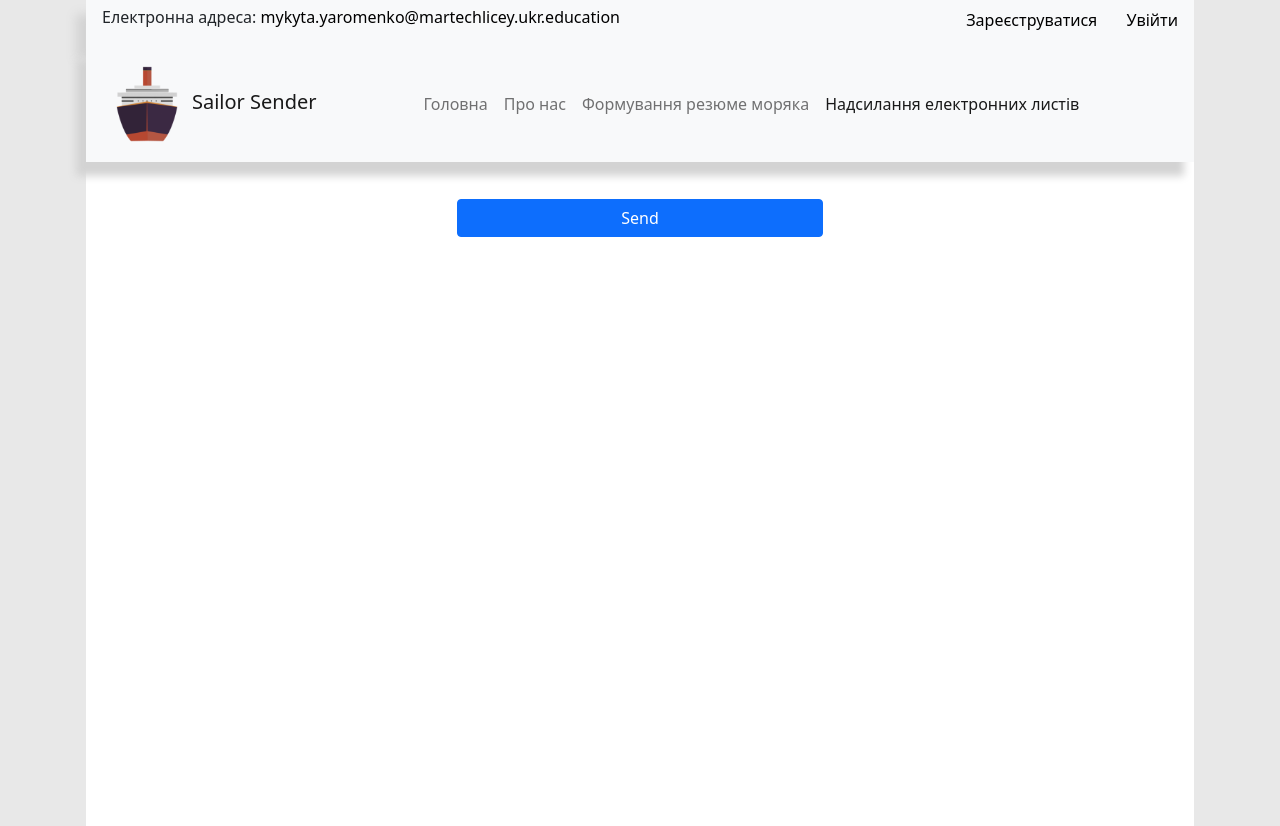
After one commit to nyarRoller/SailorSenderWeb, a Django app: page /sending in a window 1280 px wide. The commit adds this page. Run offline with Django 3.2, Linux system fonts and the light colour scheme; some libraries are stand-ins or nearby versions.

Commit message:
django v0.3

```diff
--- a/SailorSenderWeb/SailorSenderWeb/settings.py
+++ b/SailorSenderWeb/SailorSenderWeb/settings.py
@@ -39,6 +39,7 @@ INSTALLED_APPS = [
     'django.contrib.messages',
     'django.contrib.staticfiles',
     'main',
+    # 'livereload'
 ]
 
 MIDDLEWARE = [
--- /dev/null
+++ b/SailorSenderWeb/main/templates/main/about.html
@@ -0,0 +1,3 @@
+{% extends 'main/base.html' %}
+
+{%block aboutCl%}active{% endblock %}
--- /dev/null
+++ b/SailorSenderWeb/main/templates/main/base.html
@@ -0,0 +1,79 @@
+{% load static %}
+
+
+
+<!DOCTYPE html>
+<html lang="en">
+<head>
+    <meta charset="UTF-8">
+    <meta name="viewport" content="width=device-width, initial-scale=1.0">
+
+    <title>{% block tittle %}{% endblock %}</title>
+    <link rel = "stylesheet" href="{% static 'styles/reset.css' %}"/>
+    <link rel = "stylesheet" href="{% block stl %} {% endblock %}"/>
+    <link rel="stylesheet" href="https://stackpath.bootstrapcdn.com/bootstrap/5.0.0-alpha1/css/bootstrap.min.css" integrity="sha384-r4NyP46KrjDleawBgD5tp8Y7UzmLA05oM1iAEQ17CSuDqnUK2+k9luXQOfXJCJ4I" crossorigin="anonymous">
+    <link rel="stylesheet"  href="{% static 'styles/style.css' %}" />
+
+</head>
+<body>
+    <div class="container">
+        <nav class="navbar navbar-expand-lg navbar-light bg-light" id= "upperMenu">
+            <div class="container-fluid">
+                <div class="row">
+                  <div class = "col-9 email"><h6>Електронна адреса: <a href="#">mykyta.yaromenko@martechlicey.ukr.education</h6></a> </div>
+
+                  <div class = "acc col-3">
+                    <a href = "#"><span class = "reg"><h6>Зареєструватися</h6></span></a>
+                    <a href = "#"><span class = "login"><h6>Увійти</h6></span></a>
+                  </div>
+                </div>
+              </div>
+        </nav>
+        <nav class="navbar navbar-expand-lg navbar-light bg-light mainNav">
+            <div class="container-fluid">
+              <a class="navbar-brand" id = "logo" href="#"><img src="{%static 'images/icon.ico' %}" width="90" height="90" class="d-inline-block align-center" alt="" loading="lazy">Sailor Sender</a>
+              <button class="navbar-toggler" type="button" data-toggle="collapse" data-target="#navbarSupportedContent" aria-controls="navbarSupportedContent" aria-expanded="false" aria-label="Toggle navigation">
+                <span class="navbar-toggler-icon"></span>
+              </button>
+              <div class="collapse navbar-collapse navMenu" id="navbarSupportedContent">
+                <ul class="navbar-nav mr-auto mb-2 mb-lg-0">
+                  <li class="nav-item">
+                    <a class = "nav-link {%block homeCl %} {% endblock %}" href="{% url 'home' %}">Головна</a>
+                  </li>
+                  <li class="nav-item">
+                    <a class="nav-link {%block aboutCl %} {% endblock %}" href="{% url 'about' %}">Про нас</a>
+                  </li>
+                  <li class="nav-item">
+                      <a class="nav-link {%block apCl %} {% endblock %}" href="#">Формування резюме моряка</a>
+                  </li>
+                  <li class="nav-item">
+                      <a class="nav-link {%block sendingCl %} {% endblock %}" href="{% url 'email' %}">Надсилання електронних листів</a>
+                  </li>
+                  <!-- <li class="nav-item dropdown">
+                    <a class="nav-link dropdown-toggle" href="#" id="navbarDropdown" role="button" data-toggle="dropdown" aria-expanded="false">
+                      Функції
+                    </a>
+                    <ul class="dropdown-menu" aria-labelledby="navbarDropdown">
+                      <li><a class="dropdown-item" href="#">Формування резюме моряка</a></li>
+                      <li><a class="dropdown-item" href="#">Надсилання електронних листів</a></li>
+                    </ul>
+                  </li>
+                  </li> -->
+
+                </ul>
+
+              </div>
+            </div>
+          </nav>
+        <div class="wrapper">
+
+            {% block content %} {% endblock %}
+        </div>
+    </div>
+
+
+
+    <script src="https://cdn.jsdelivr.net/npm/popper.js@1.16.0/dist/umd/popper.min.js" integrity="sha384-Q6E9RHvbIyZFJoft+2mJbHaEWldlvI9IOYy5n3zV9zzTtmI3UksdQRVvoxMfooAo" crossorigin="anonymous"></script>
+    <script src="https://stackpath.bootstrapcdn.com/bootstrap/5.0.0-alpha1/js/bootstrap.min.js" integrity="sha384-oesi62hOLfzrys4LxRF63OJCXdXDipiYWBnvTl9Y9/TRlw5xlKIEHpNyvvDShgf/" crossorigin="anonymous"></script>
+</body>
+</html>
--- /dev/null
+++ b/SailorSenderWeb/main/templates/main/forms.py
@@ -0,0 +1,3 @@
+from djamgo.forms import ModelForm, TextImput
+
+class
--- /dev/null
+++ b/SailorSenderWeb/main/templates/main/send.html
@@ -0,0 +1,18 @@
+{% extends 'main/base.html' %}
+{% load static %}
+
+{% block tittle %} Надсилання листів {% endblock %}
+
+{% block sendingCl %}active{% endblock %}
+
+{% block stl %}{% static 'styles/send.css' %}{% endblock %}
+
+{% block content %}
+    <div class="row">
+        <div class="col-2"></div>
+        <div class="col-8">
+            <div class="d-flex justify-content-cente"><button type="submit" class="btn btn-primary " id = "start" width = 100px>Send</button></div>
+        </div>
+        <div class="col-2"></div>
+    </div>
+{% endblock %}
--- a/SailorSenderWeb/main/urls.py
+++ b/SailorSenderWeb/main/urls.py
@@ -1,6 +1,7 @@
 from django.urls import path
 from . import views
 urlpatterns = [
-    path('', views.main),
-    path("about", views.about)
+    path('', views.main, name = "home"),
+    path("about", views.about, name = "about"),
+    path('sending', views.email, name = "email")
 ]
--- a/SailorSenderWeb/main/views.py
+++ b/SailorSenderWeb/main/views.py
@@ -6,4 +6,7 @@ def main(request):
     return render(request, 'main/index.html')
 
 def about(request):
-    return HttpResponse("<h4>About<h4>")
+    return render(request, 'main/about.html')
+
+def email(request):
+    return render(request, 'main/send.html')
--- a/SailorSenderWeb/static/styles/reset.css
+++ b/SailorSenderWeb/static/styles/reset.css
@@ -76,3 +76,7 @@ select {
     scroll-behavior: auto !important;
   }
 }
+a{
+  text-decoration: none;
+  color:black
+}
--- /dev/null
+++ b/SailorSenderWeb/static/styles/send.css
@@ -0,0 +1,7 @@
+#start{
+    margin-top: 5%;
+    width: 50%;
+    margin-left:auto;
+    margin-right: auto;
+    text-align: center;
+}
--- a/SailorSenderWeb/static/styles/style.css
+++ b/SailorSenderWeb/static/styles/style.css
@@ -2,6 +2,13 @@ body{
     background-color: #E8E8E8;
 }
 
+a{
+    text-decoration: none;
+    color:black
+  }
+a:hover{
+    color:grey;
+}
 
 #logo{
     margin-right: 15%;
@@ -13,7 +20,9 @@ body{
 .acc{
     text-align: right;
 }
-
+.login{
+    margin-left: 10%;
+}
 #upperMenu{
     z-index: 1;
     box-shadow: -10px 14px 10px lightgrey;
```
Also changed, not shown: SailorSenderWeb/main/templates/main/index.html (+3 -70 lines), SailorSenderWeb/db.sqlite3.
